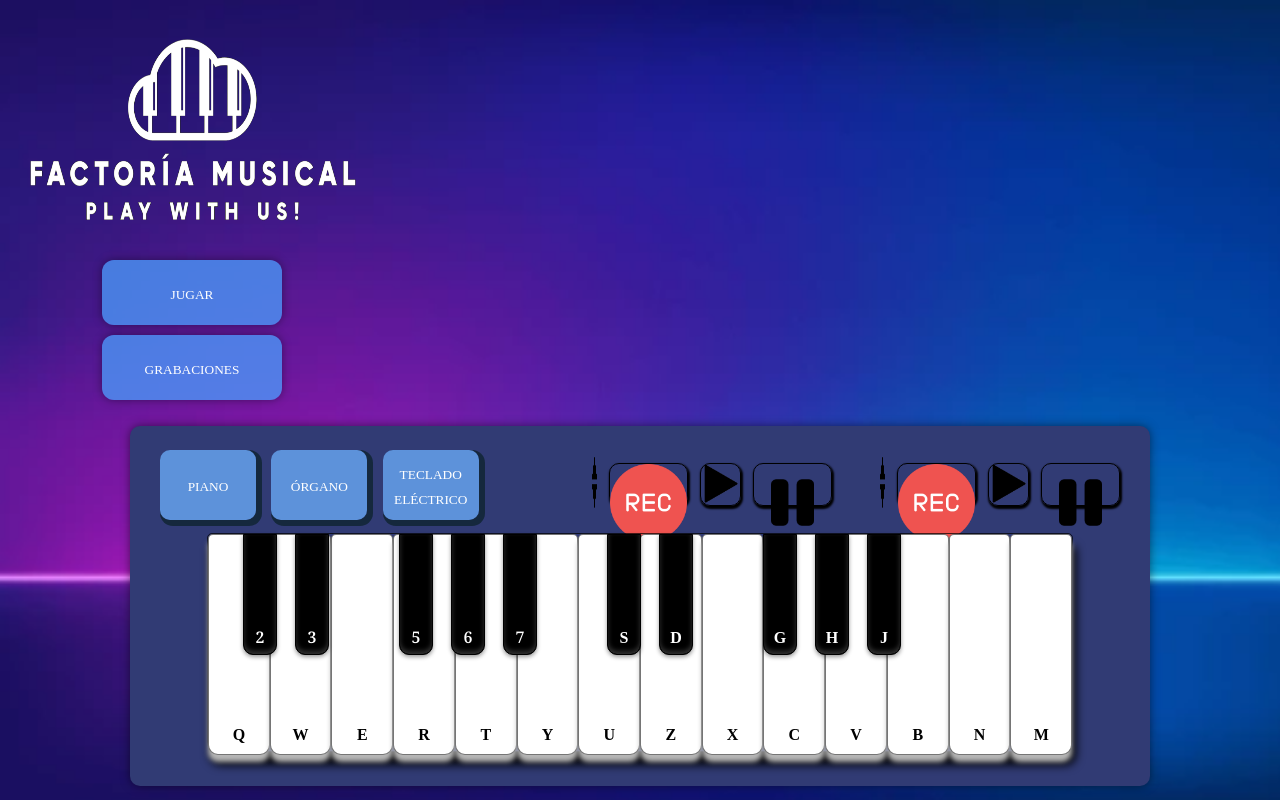
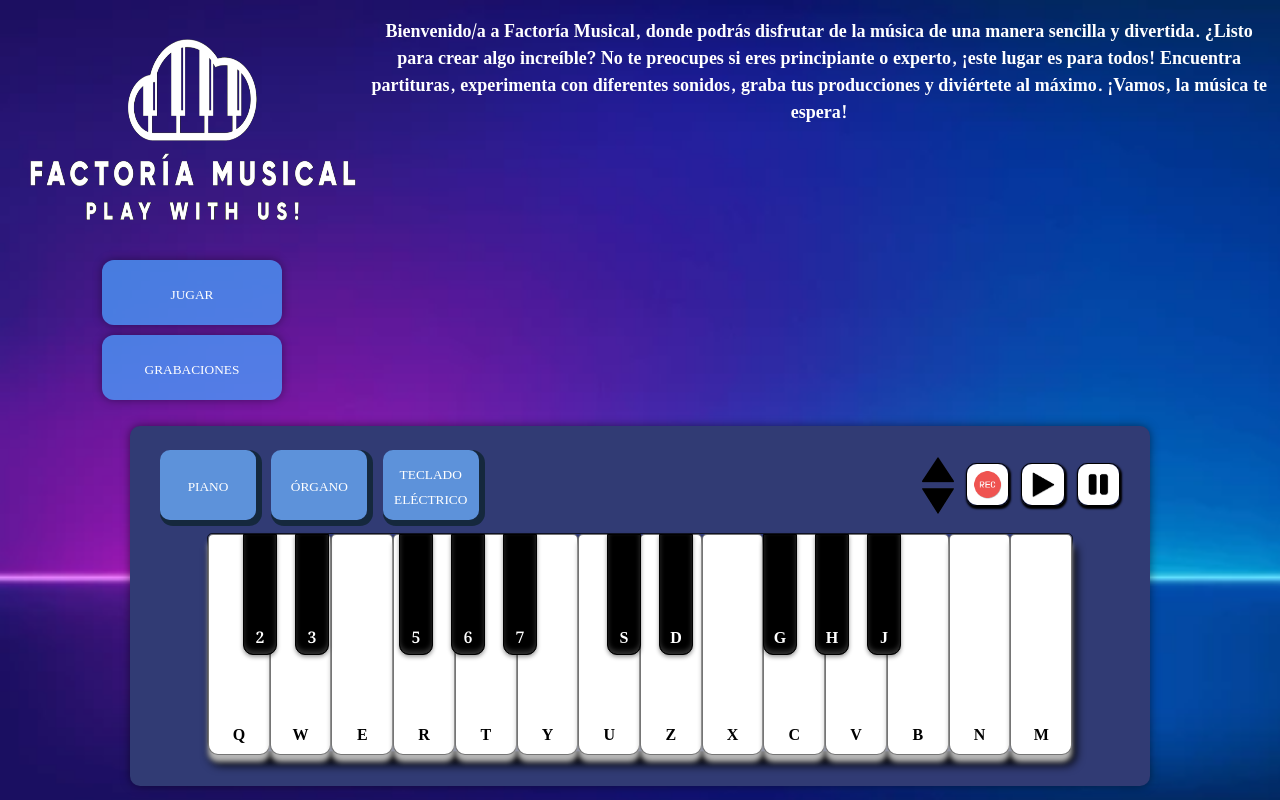
Before and after one commit to YefGav/proyecto5-factoria-musical-F, a React (Vite) app: page / in a window 1280 px wide. Built offline with nearby package versions, Linux system fonts and the light colour scheme.

Commit message:
styles fixed and css implemented

```diff
--- a/src/components/homeView/modal_container/ModalContainer.jsx
+++ b/src/components/homeView/modal_container/ModalContainer.jsx
@@ -1,4 +1,5 @@
 import './ModalContainer.css';
+import { WelcomeModal } from '../../modals/welcome/WelcomeModal';
 import { Level } from "../../modals/level/Level";
 import { Songs } from "../../modals/songs/Songs";
 import { Score } from "../../modals/score/Score";
@@ -12,6 +13,7 @@ export const ModalContainer = () => {
     return (
         <div className="modal">
             <div className="modal-content">
+              {activeModal === "welcome" && <WelcomeModal />}
               {activeModal === "openLevel" && <Level />}
               {activeModal === "songs" && <Songs />}
               {activeModal === "score" && <Score />}
--- a/src/components/modals/level/Level.jsx
+++ b/src/components/modals/level/Level.jsx
@@ -4,7 +4,7 @@ import { useModal } from '../ModalContext';
 
 export const Level = () => {
 
-    const {setActiveModal} = useModal();
+    const {goBackModal} = useModal();
 
     const easySongs = [
         {id: 1, imgSrc: "/img/songs/estrellita-caratula.jpg", title: "Estrellita donde estás", scoreSrc:"/img/songs/estrellita.png"},
@@ -32,7 +32,7 @@ export const Level = () => {
 
     return (
         <div className='level-modal'>
-            <button className="back-arrow" onClick={() => setActiveModal("welcome")}>
+            <button className="back-arrow" onClick={goBackModal}>
                 <img className="back-arrow-img" src='/img/icons/back-arrow.png' alt='Back Arrow' />
             </button>
             <h1>Por favor, seleccione un nivel</h1>
--- a/src/components/modals/welcome/WelcomeModal.css
+++ b/src/components/modals/welcome/WelcomeModal.css
@@ -0,0 +1,4 @@
+.welcome-modal {
+    color: white;
+    font-size: 12px;
+}
--- a/src/components/modals/welcome/WelcomeModal.jsx
+++ b/src/components/modals/welcome/WelcomeModal.jsx
@@ -1,21 +1,16 @@
 import './WelcomeModal.css';
-import { useModal } from '../ModalContext';
 
-const WelcomeModal = () => {
-  const { closeModal } = useModal();
+export const WelcomeModal = () => {
 
   return (
     <div className="welcome-modal">
-      <h1>
+      <h2>
         Bienvenido/a a Factoría Musical, donde podrás disfrutar de la música de
         una manera sencilla y divertida. ¿Listo para crear algo increíble? No te
         preocupes si eres principiante o experto, ¡este lugar es para todos!
         Encuentra partituras, experimenta con diferentes sonidos, graba tus
         producciones y diviértete al máximo. ¡Vamos, la música te espera!
-      </h1>
-      <button onClick={closeModal}>Start</button>
+      </h2>
     </div>
   )
 }
-
-export default WelcomeModal
--- a/src/components/piano/config/Config.jsx
+++ b/src/components/piano/config/Config.jsx
@@ -13,9 +13,6 @@ export const Config = () => {
       <div className='record-config'>
       <RecordButtons/>
       </div>
-      <div className='record-config'>
-      <RecordButtons/>
-      </div>
     </div>
   );
 };
--- a/src/components/piano/config/record_buttons/RecordButtons.jsx
+++ b/src/components/piano/config/record_buttons/RecordButtons.jsx
@@ -95,21 +95,15 @@ export const RecordButtons = () => {
         className="record-button"
         onClick={recording ? stopRecording : startRecording}
       >
-        <img className="rec-img" src="/public/img/icons/rec_icon.png" alt="" />
+        <img className="icon" src="/img/icons/rec.png" alt="" />
       </button>
       <button className="record-button" onClick={resumeRecording}>
-        <img
-          className="record-icon"
-          src="/public/img/icons/play_icon.png"
-          alt="play icon"
-        />
+      <img className="icon" src="/img/icons/play.png" alt="play icon" />
+
       </button>
       <button className="record-button" onClick={pauseRecording}>
-        <img
-          className="record-icon"
-          src="/public/img/icons/pause_icon.png"
-          alt="pause icon"
-        />
+      <img className="icon" src="/img/icons/pause.png" alt="pause icon" />
+
       </button>
     </div>
   )
```
